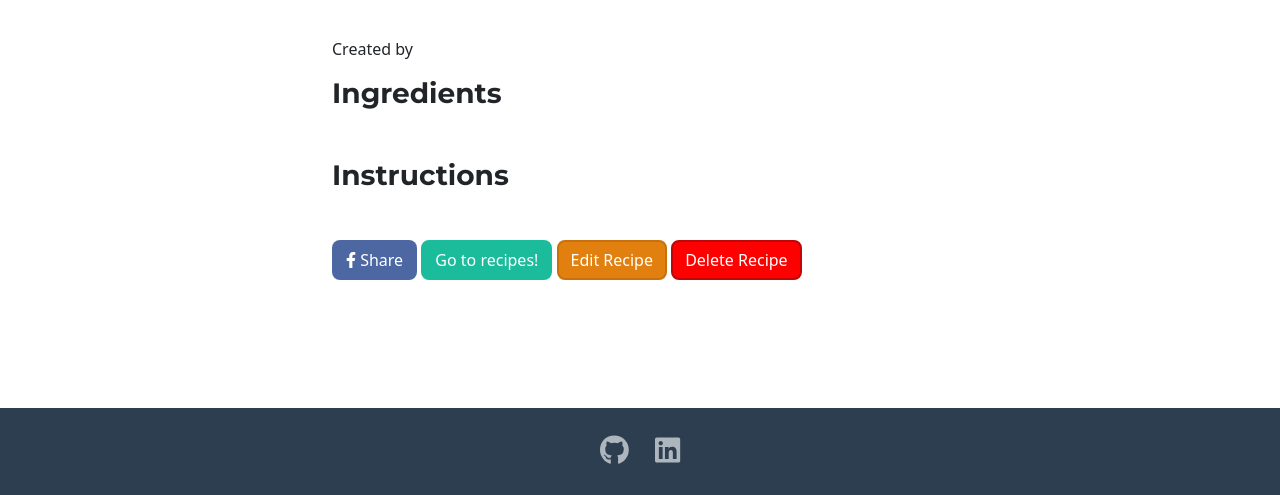
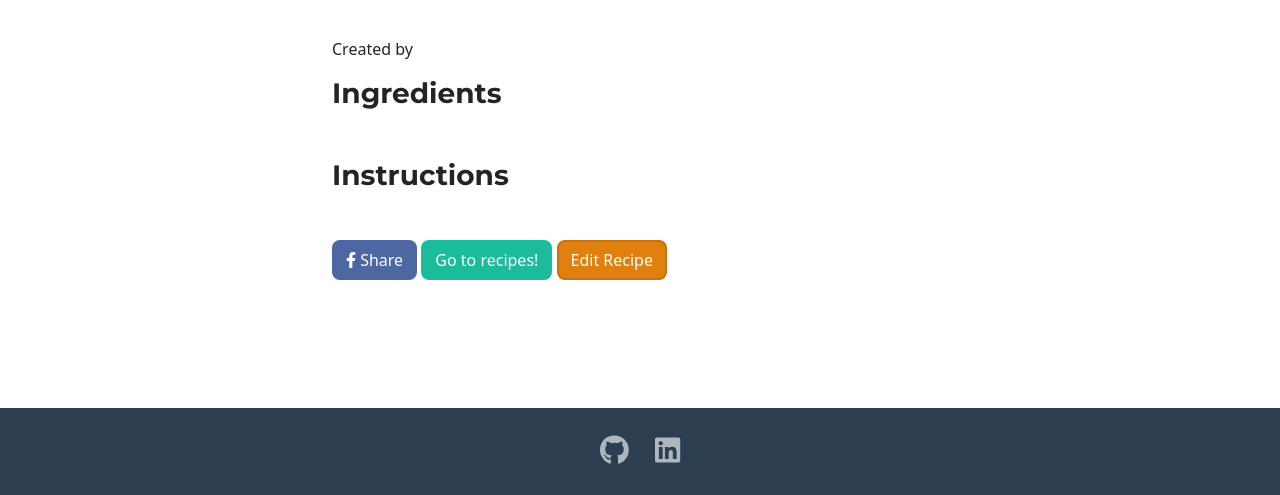
Before and after one commit to DoriCzele/CupcakeClub, a Flask app: template templates/components/recipe-details.html in a window 1280 px wide. Shown: the part 311-806 px from the top of the page. Run offline with Flask 2, Linux system fonts and the light colour scheme; the template is opened without the code that fills it, so the values that code supplies are empty; some libraries are stand-ins or nearby versions.

Commit message:
Remove delete recipe button from recipe details

```diff
--- a/templates/components/recipe-details.html
+++ b/templates/components/recipe-details.html
@@ -50,7 +50,6 @@
             <a href="{{url_for('recipes')}}" class="btn btn-primary">Go to recipes!</a>
             {% if session["user"] == author_id or admin_access %}
             <a href="{{url_for('edit_recipe', recipe_id=id)}}"class="btn btn-edit">Edit Recipe</a>
-            <a id="delete-recipe-button" class="btn btn-delete" data-delete-link="{{url_for('delete_recipe', recipe_id=id)}}">Delete Recipe</a>
             {% endif %}
         </div>
         </div>
```
